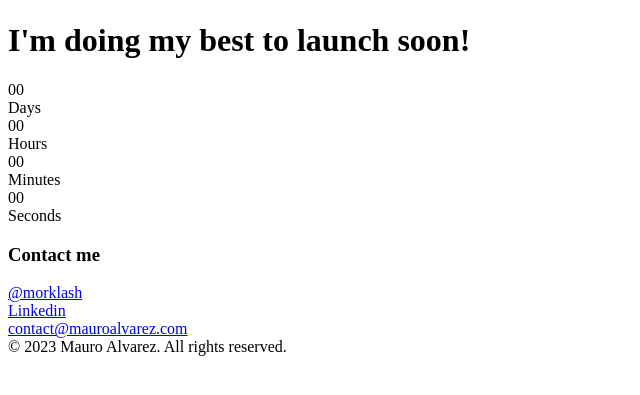
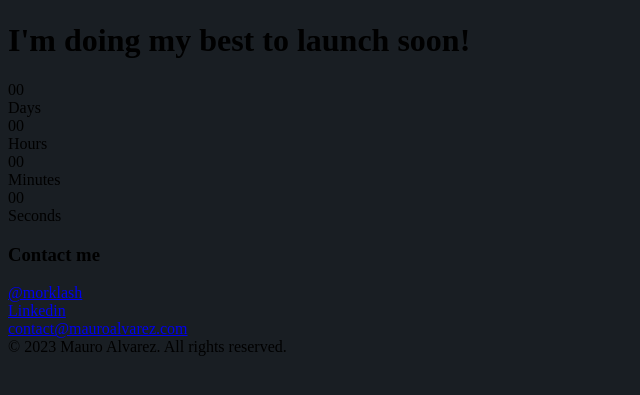
Before and after one commit to alvarezmauro/alvarezmauro-coming-soon, a website: page src/index.html in a window 1280 px wide. Shown: the part 161-556 px from the top of the page, without its empty margins (0-640 px from the left). Drawn offline with Linux system fonts and the light colour scheme.

Commit message:
Add background color

```diff
--- a/src/index.html
+++ b/src/index.html
@@ -12,7 +12,7 @@
     <title>Index</title>
     <!-- CSS/LESS will be placed here -->
 </head>
-<body>
+<body style="background-color: #191e23;">
     <!-- Animated background -->
     <canvas id="bg-canvas"></canvas>
 
```
